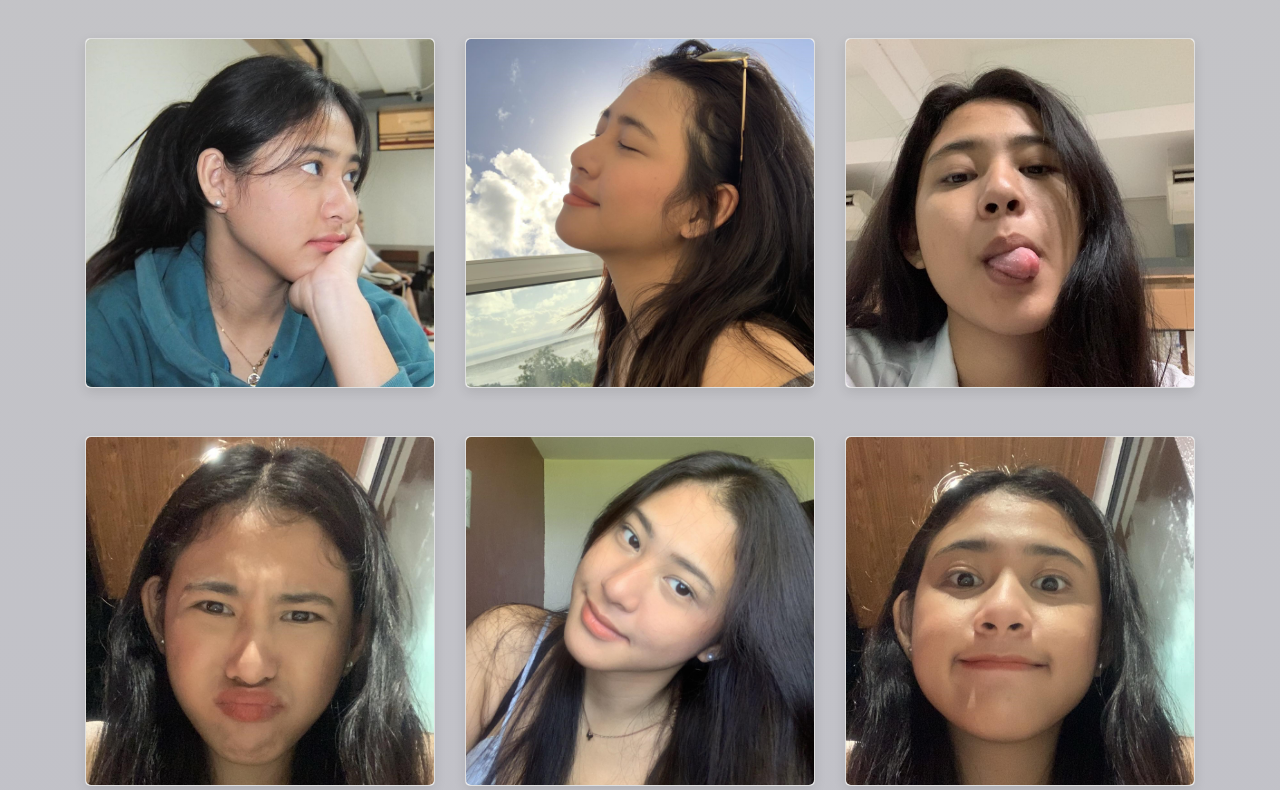
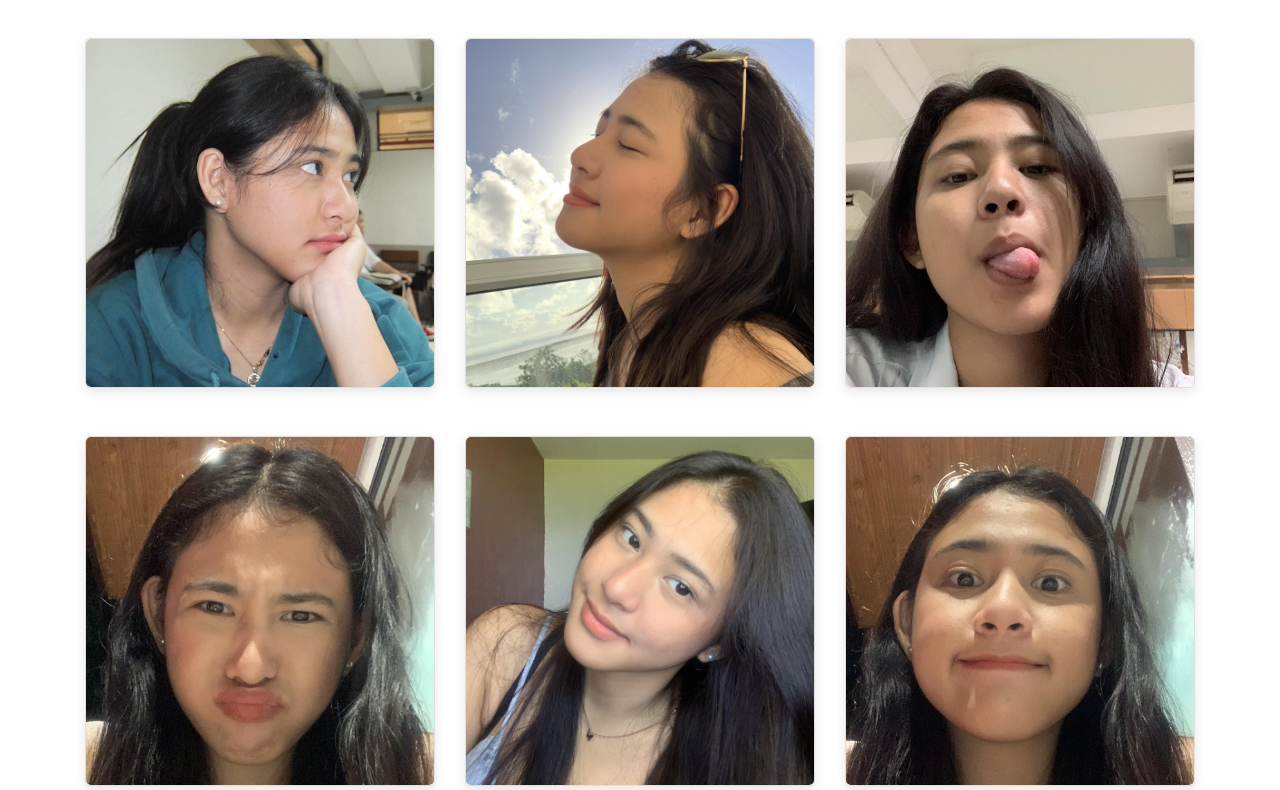
Before and after one commit to davennemenzo/DavenGwapo, a plain HTML site: page images.html in a window 1280 px wide. Shown: the part 201-991 px from the top of the page. Drawn offline with nearby package versions, Linux system fonts and the light colour scheme.

Commit message:
Update images.html

```diff
--- a/images.html
+++ b/images.html
@@ -199,7 +199,7 @@
 </body>
 <style>
  body {
-    background-image: linear-gradient(hsla(240, 3%, 45%, 0.411), hsla(240, 8%, 63%, 0.623)), url(./img/bg3.jpg);
+
     width: 100%;
     height: 100%; /* Change vh to % */
     background-repeat: no-repeat;
```
